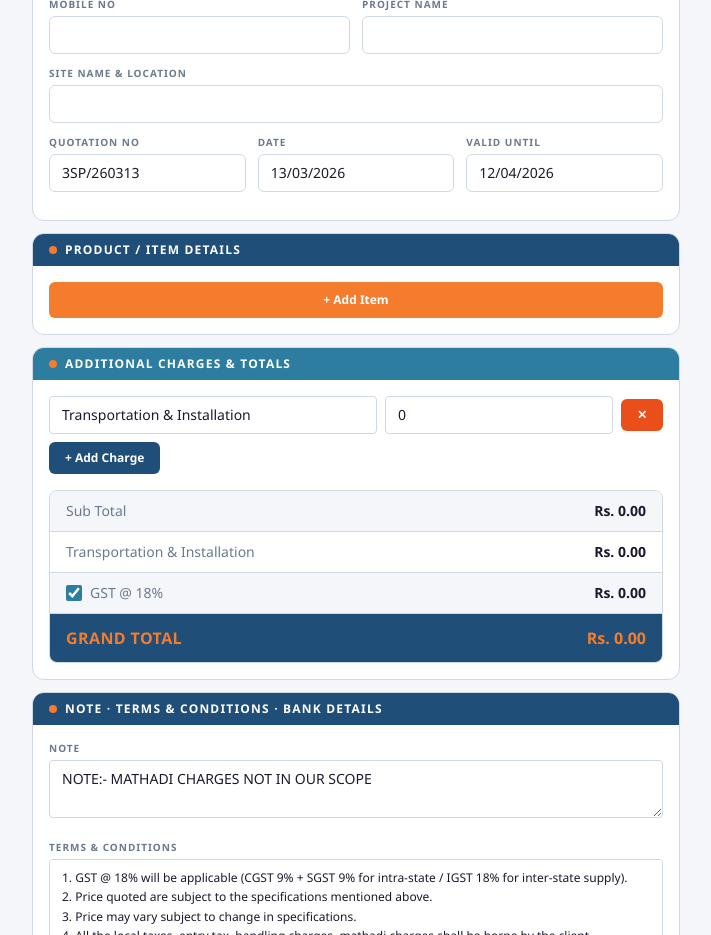
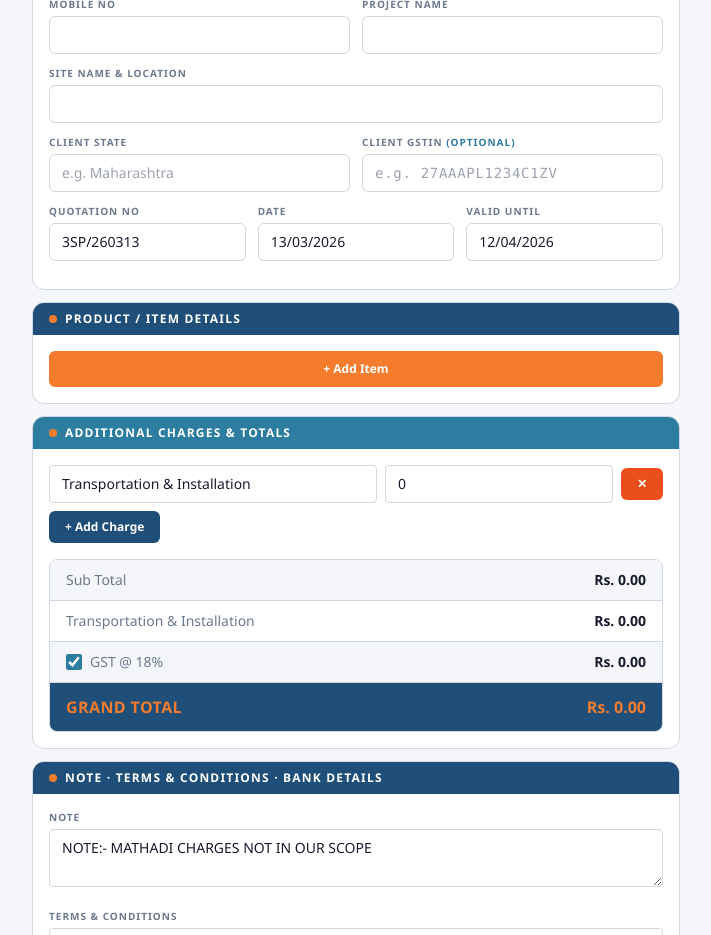
Before and after one commit to ThreeStarProjects/quotation-maker, a React (Vite) app: page / in a window 1280 px wide. Shown: the part 780-1715 px from the top of the page, without its empty margins (284-995 px from the left). Built offline with nearby package versions, Linux system fonts and the light colour scheme; what @react-pdf/renderer would draw is missing.

Commit message:
Update ClientSection.jsx

```diff
--- a/src/components/editor/ClientSection.jsx
+++ b/src/components/editor/ClientSection.jsx
@@ -15,6 +15,24 @@ export default function ClientSection() {
           <Field label="Project Name"        value={cl.project}    onChange={e => updCl('project',    e.target.value)} />
         </div>
         <Field label="Site Name & Location" value={cl.site} onChange={e => updCl('site', e.target.value)} />
+        <div className="grid grid-cols-2 gap-3">
+          <Field label="Client State" value={cl.state} onChange={e => updCl('state', e.target.value)} placeholder="e.g. Maharashtra" />
+          <div className="mb-3">
+            <label className="block text-[10px] font-bold text-muted uppercase tracking-widest mb-1">
+              Client GSTIN <span className="text-teal">(optional)</span>
+            </label>
+            <input
+              value={cl.gstin}
+              onChange={e => updCl('gstin', e.target.value.toUpperCase())}
+              placeholder="e.g. 27AAAPL1234C1ZV"
+              maxLength={15}
+              className="w-full px-3 py-2 border border-border rounded-md text-sm bg-white outline-none focus:border-teal font-mono tracking-wider"
+            />
+            {cl.gstin && cl.gstin.length !== 15 && (
+              <p className="text-red text-[10px] mt-1">⚠ GSTIN must be exactly 15 characters</p>
+            )}
+          </div>
+        </div>
         <div className="grid grid-cols-3 gap-3">
           <Field label="Quotation No" value={cl.quoteNo}    onChange={e => updCl('quoteNo',    e.target.value)} />
           <Field label="Date"         value={cl.date}       onChange={e => updCl('date',       e.target.value)} />
```
